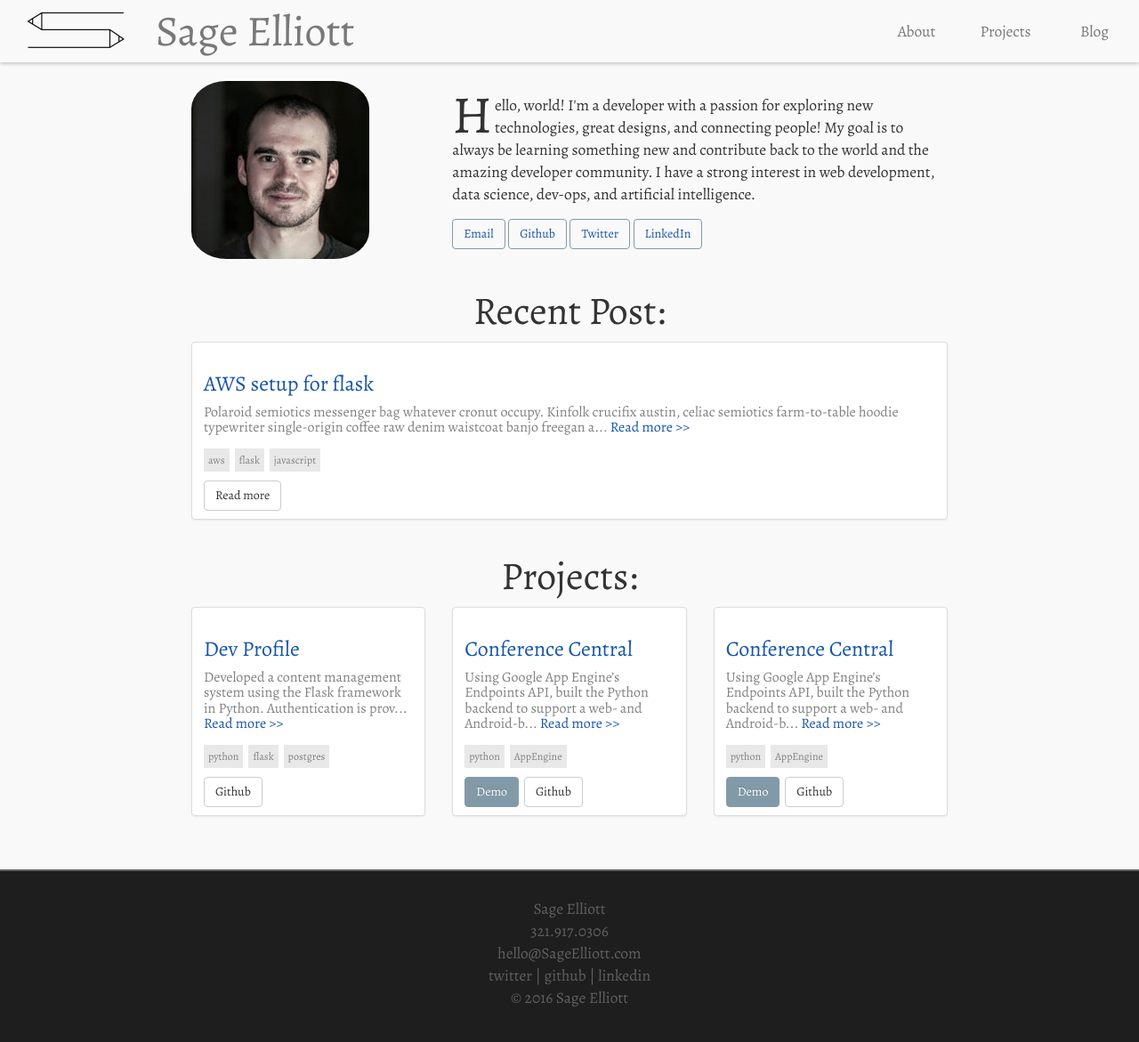
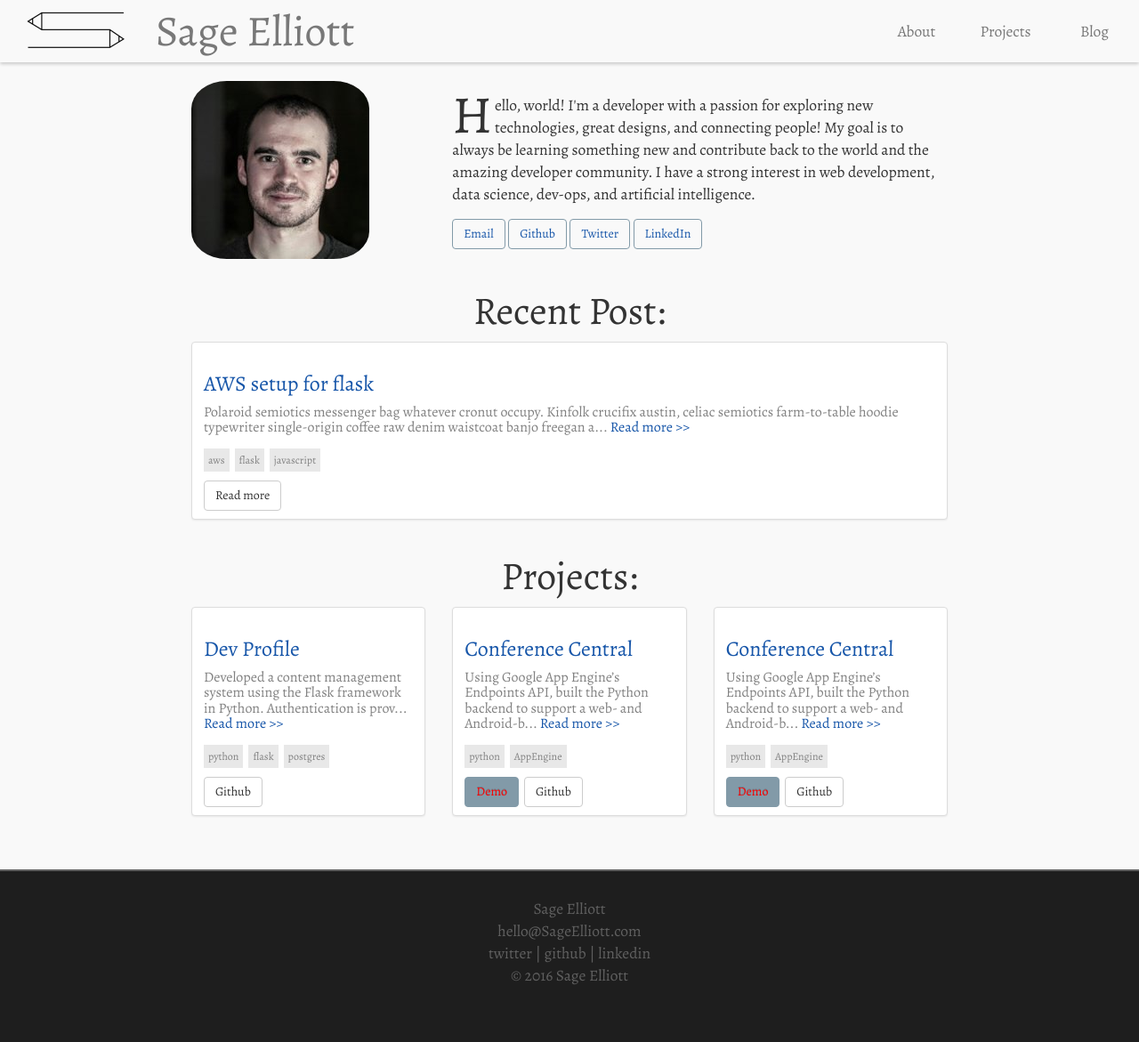
Before and after one commit to sagecodes/sage-blog, a Jekyll site: the page built from index.html, in a window 1280 px wide. Shown: the top 1171 px of the page at 89% size. Built offline with Jekyll 4.4.1, drawn with Linux system fonts in a browser that asks for light colours; nearby versions of some CDN libraries; some web fonts are replaced.

Commit message:
Rm phone #

```diff
--- a/_includes/footer.html
+++ b/_includes/footer.html
@@ -4,8 +4,6 @@
                 <div class="col-md-12">
                     <p class="footerp">
                         <a class="logo" class="navbar-brand" href="#top">Sage Elliott</a>
-                        <br>
-                        <a href="tel:3219170306">321.917.0306</a>
                         <br>
                         <a href="mailto:hello@sageelliott.com">hello@SageElliott.com</a>
                         <br>
--- a/css/style.css
+++ b/css/style.css
@@ -224,7 +224,9 @@ h1 {
 .btn-primary {
     background: #829aa8;
     border: solid 1px #829aa8;
+    color: red;
 }
+
 
 .btn-email, .btn-twitter, .btn-github, .btn-linkedin  {
     background: none;
```
